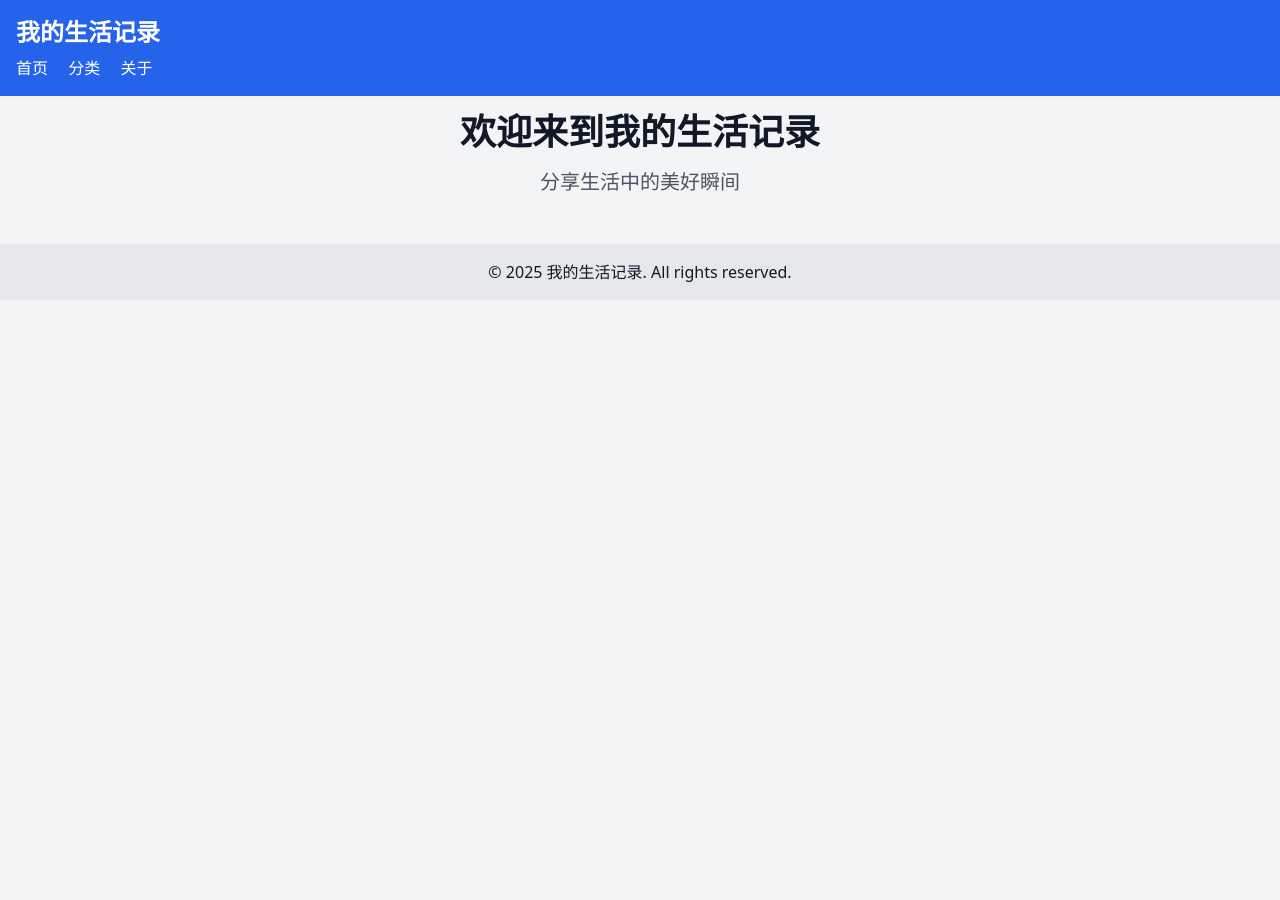
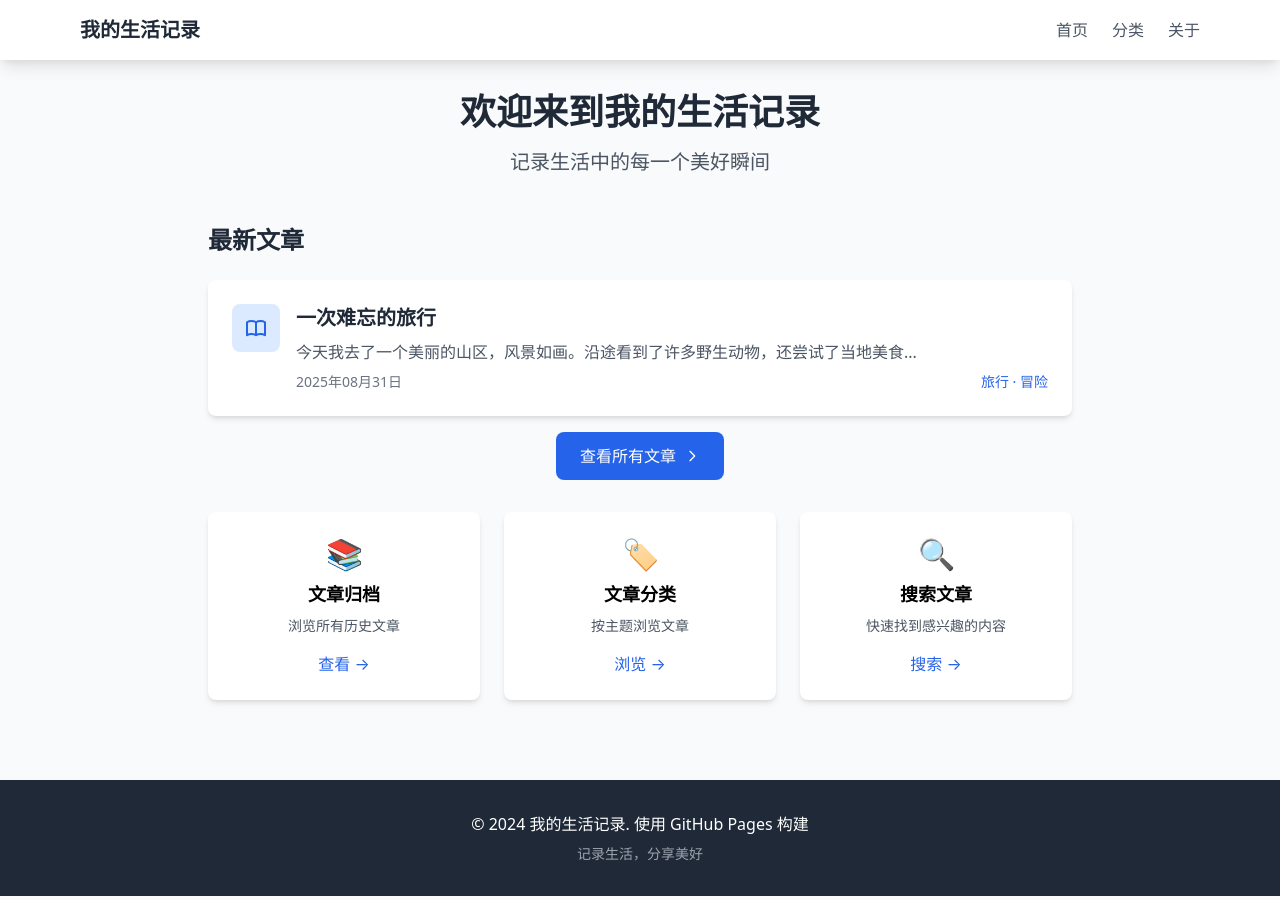
Before and after one commit to Shitaolol/Jing, a Jekyll site: the page index.html, which Jekyll copies as it is, in a window 1280 px wide. Built offline with Jekyll 4.4.1, drawn with Linux system fonts in a browser that asks for light colours.

Commit message:
Update index.html

```diff
--- a/index.html
+++ b/index.html
@@ -1,45 +1,100 @@
----
-layout: default
-title: 首页
----
+<!DOCTYPE html>
+<html lang="zh-CN">
+<head>
+    <meta charset="UTF-8">
+    <meta name="viewport" content="width=device-width, initial-scale=1.0">
+    <meta http-equiv="Content-Type" content="text/html; charset=UTF-8">
+    <title>我的生活记录 - GitHub Pages</title>
+    <link href="https://cdn.jsdelivr.net/npm/tailwindcss@2.2.19/dist/tailwind.min.css" rel="stylesheet">
+</head>
+<body class="bg-gray-50">
+    <!-- 导航栏 -->
+    <nav class="bg-white shadow-lg">
+        <div class="max-w-6xl mx-auto px-4">
+            <div class="flex justify-between items-center py-4">
+                <div class="text-xl font-bold text-gray-800">我的生活记录</div>
+                <div class="flex space-x-6">
+                    <a href="#" class="text-gray-600 hover:text-blue-600">首页</a>
+                    <a href="categories.html" class="text-gray-600 hover:text-blue-600">分类</a>
+                    <a href="about.html" class="text-gray-600 hover:text-blue-600">关于</a>
+                </div>
+            </div>
+        </div>
+    </nav>
 
-<div class="max-w-4xl mx-auto">
-  <div class="text-center mb-8">
-    <h1 class="text-4xl font-bold mb-4">欢迎来到我的生活记录</h1>
-    <p class="text-xl text-gray-600 dark:text-gray-400">分享生活中的美好瞬间</p>
+    <!-- 主要内容 -->
+    <main class="max-w-4xl mx-auto px-4 py-8">
+        <!-- 欢迎区域 -->
+        <div class="text-center mb-12">
+            <h1 class="text-4xl font-bold text-gray-800 mb-4">欢迎来到我的生活记录</h1>
+            <p class="text-xl text-gray-600">记录生活中的每一个美好瞬间</p>
         </div>
 
-  <div class="grid gap-6">
-    {% for post in site.posts limit:5 %}
-      <article class="bg-white dark:bg-gray-800 p-6 rounded-lg shadow-md hover:shadow-lg transition-shadow">
-        {% if post.image %}
-          <img src="{{ post.image }}" alt="{{ post.title }}" class="w-full h-48 object-cover rounded mb-4">
-        {% endif %}
-        <h2 class="text-2xl font-semibold mb-2">
-          <a href="{{ post.url }}" class="hover:text-blue-600 dark:hover:text-blue-400">{{ post.title }}</a>
-        </h2>
-        <p class="text-gray-600 dark:text-gray-400 mb-3">{{ post.date | date: "%Y年%m月%d日" }}</p>
-        <div class="prose dark:prose-invert max-w-none mb-4">
-          {{ post.excerpt | strip_html | truncatewords:30 }}
+        <!-- 最新文章 -->
+        <div class="mb-8">
+            <h2 class="text-2xl font-bold text-gray-800 mb-6">最新文章</h2>
+
+            <!-- 文章卡片 -->
+            <div class="bg-white rounded-lg shadow-md p-6 mb-4">
+                <div class="flex items-start space-x-4">
+                    <div class="bg-blue-100 rounded-lg p-3">
+                        <svg class="w-6 h-6 text-blue-600" fill="none" stroke="currentColor" viewBox="0 0 24 24">
+                            <path stroke-linecap="round" stroke-linejoin="round" stroke-width="2" d="M12 6.253v13m0-13C10.832 5.477 9.246 5 7.5 5S4.168 5.477 3 6.253v13C4.168 18.477 5.754 18 7.5 18s3.332.477 4.5 1.253m0-13C13.168 5.477 14.754 5 16.5 5c1.746 0 3.332.477 4.5 1.253v13C19.832 18.477 18.246 18 16.5 18c-1.746 0-3.332.477-4.5 1.253"></path>
+                        </svg>
                     </div>
-        <div class="flex justify-between items-center">
-          <div class="text-sm text-gray-500">
-            分类: {{ post.categories | join: ", " }}
-            {% if post.tags.size > 0 %}
-              | 标签: {{ post.tags | join: ", " }}
-            {% endif %}
+                    <div class="flex-1">
+                        <h3 class="text-xl font-semibold text-gray-800 mb-2">一次难忘的旅行</h3>
+                        <p class="text-gray-600 mb-2">今天我去了一个美丽的山区，风景如画。沿途看到了许多野生动物，还尝试了当地美食...</p>
+                        <div class="flex items-center justify-between">
+                            <span class="text-sm text-gray-500">2025年08月31日</span>
+                            <span class="text-sm text-blue-600">旅行 · 冒险</span>
                         </div>
-          <a href="{{ post.url }}" class="text-blue-600 hover:underline">阅读更多 →</a>
                     </div>
-      </article>
-    {% endfor %}
+                </div>
             </div>
 
-  {% if site.posts.size > 5 %}
-    <div class="text-center mt-8">
-      <a href="/archive.html" class="bg-blue-600 text-white px-6 py-2 rounded hover:bg-blue-700 transition-colors">
+            <!-- 更多文章提示 -->
+            <div class="text-center">
+                <a href="archive.html" class="inline-flex items-center px-6 py-3 bg-blue-600 text-white rounded-lg hover:bg-blue-700 transition-colors">
                     查看所有文章
+                    <svg class="w-4 h-4 ml-2" fill="none" stroke="currentColor" viewBox="0 0 24 24">
+                        <path stroke-linecap="round" stroke-linejoin="round" stroke-width="2" d="M9 5l7 7-7 7"></path>
+                    </svg>
                 </a>
             </div>
-  {% endif %}
         </div>
+
+        <!-- 快速导航 -->
+        <div class="grid md:grid-cols-3 gap-6">
+            <div class="bg-white rounded-lg shadow-md p-6 text-center">
+                <div class="text-3xl mb-2">📚</div>
+                <h3 class="text-lg font-semibold mb-2">文章归档</h3>
+                <p class="text-gray-600 text-sm">浏览所有历史文章</p>
+                <a href="archive.html" class="mt-4 inline-block text-blue-600 hover:underline">查看 →</a>
+            </div>
+
+            <div class="bg-white rounded-lg shadow-md p-6 text-center">
+                <div class="text-3xl mb-2">🏷️</div>
+                <h3 class="text-lg font-semibold mb-2">文章分类</h3>
+                <p class="text-gray-600 text-sm">按主题浏览文章</p>
+                <a href="categories.html" class="mt-4 inline-block text-blue-600 hover:underline">浏览 →</a>
+            </div>
+
+            <div class="bg-white rounded-lg shadow-md p-6 text-center">
+                <div class="text-3xl mb-2">🔍</div>
+                <h3 class="text-lg font-semibold mb-2">搜索文章</h3>
+                <p class="text-gray-600 text-sm">快速找到感兴趣的内容</p>
+                <a href="search.html" class="mt-4 inline-block text-blue-600 hover:underline">搜索 →</a>
+            </div>
+        </div>
+    </main>
+
+    <!-- 页脚 -->
+    <footer class="bg-gray-800 text-white py-8 mt-12">
+        <div class="max-w-6xl mx-auto px-4 text-center">
+            <p>&copy; 2024 我的生活记录. 使用 GitHub Pages 构建</p>
+            <p class="text-gray-400 text-sm mt-2">记录生活，分享美好</p>
+        </div>
+    </footer>
+</body>
+</html>
```
Lines whose indentation alone changed are shown as unchanged.
